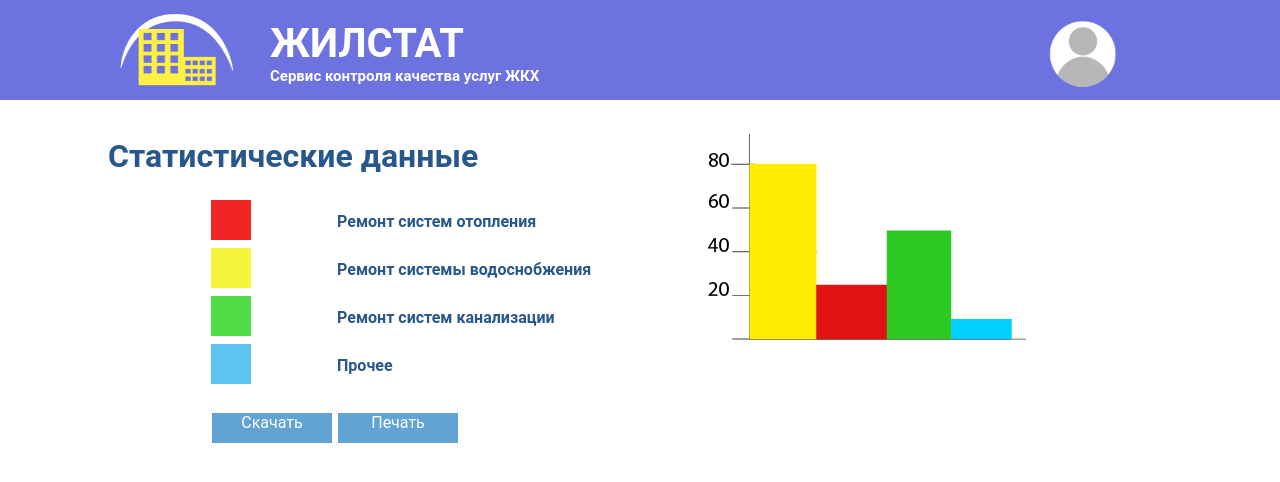
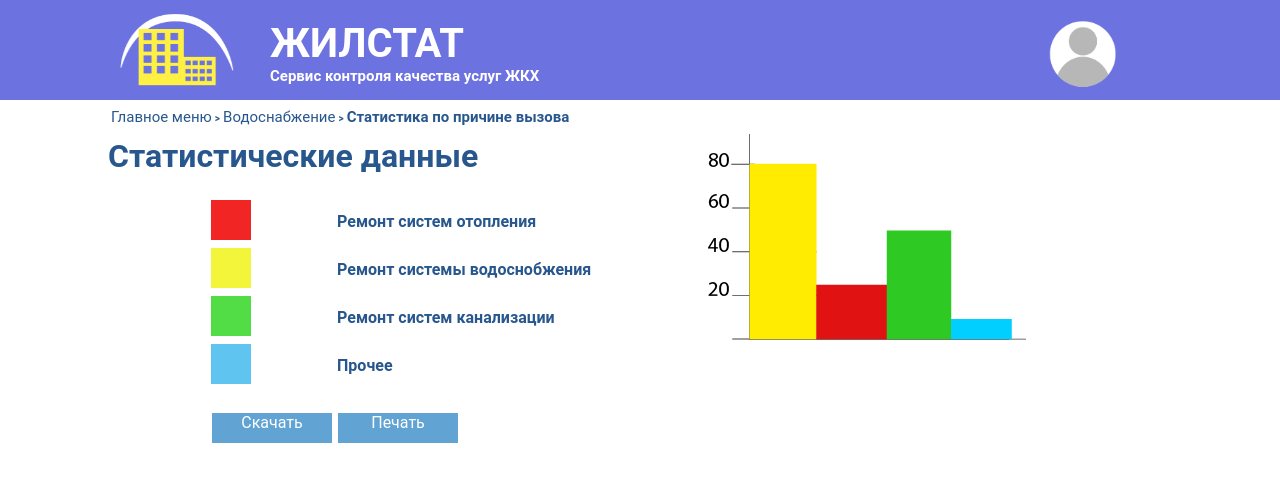
Before and after one commit to drestbm/hack_front, a Vue app: page /#/stat1 in a window 1280 px wide. Shown: the top 482 px of the page. Built offline with nearby package versions, Linux system fonts and the light colour scheme; what vue-resource would draw is missing.

Commit message:
add router

```diff
--- a/src/App.vue
+++ b/src/App.vue
@@ -17,11 +17,18 @@ export default {
     goMenu(){
       this.$router.push({name: "main"})
     },
+    goWater(){
+      this.$router.push({name: "water_supply"})
+    },
   }
 }
 </script>
 
 <style>
+a:hover{
+  cursor: pointer;
+  border-bottom: 2px dotted #28578E;
+}
 .logo{
   width: 12%;
   z-index: 1000;
--- a/src/components/Overhaul.vue
+++ b/src/components/Overhaul.vue
@@ -1,5 +1,10 @@
 <template>
   <div class="Main">
+    <div class="router">
+      <a class="point" @click="goMenu">Главное меню</a>
+      <h6 class="point"> > </h6>
+      <a class="point main-point">Капитальный ремонт</a>
+    </div>
     <div class="popup-cont" v-if="showModal" @click="showModal = false">
       <div class="popup">
         <h1>{{list[index].name}}</h1>
@@ -116,6 +121,9 @@ export default {
     }
   },
   methods: {
+    goMenu(){
+      this.$router.push({name: "main"})
+    },
     showPopUp(index){
       this.index=index
       this.showModal=true
@@ -128,7 +136,23 @@ export default {
 </script>
 
 <style scoped>
-
+.point {
+  display: inline-block;
+  margin-left: 3px;
+}
+#app > div.Main > div.router > a:nth-child(1):hover{
+  cursor: pointer;
+  border-bottom: 2px dotted #28578E;
+}
+.main-point{
+  font-weight: bold;
+}
+.router{
+  font-size: 15px;
+  margin: 80px 0 0 100px;
+  position: absolute;
+  top: 10px;
+}
 .circle{
   background-color:red;
   border-radius:100%;
--- a/src/components/Water_supply.vue
+++ b/src/components/Water_supply.vue
@@ -1,5 +1,10 @@
 <template>
   <div class="Main">
+    <div class="router">
+      <a class="point" @click="goMenu">Главное меню</a>
+      <h6 class="point"> > </h6>
+      <a class="point main-point">Водоснабжение</a>
+    </div>
     <div class="popup-cont" v-if="showModal" @click="showModal = false">
       <div class="popup">
         <h1>{{list[index].name}}</h1>
@@ -135,7 +140,27 @@ export default {
 </script>
 
 <style scoped>
-
+#app > div.Main > div.router > a:nth-child(1):hover{
+  cursor: pointer;
+  border-bottom: 2px dotted #28578E;
+}
+.point {
+  display: inline-block;
+  margin-left: 3px;
+}
+a.point:hover{
+  cursor: pointer;
+  border-bottom: 2px dotted #28578E;
+}
+.main-point{
+  font-weight: bold;
+}
+.router{
+  font-size: 15px;
+  margin: 80px 0 0 100px;
+  position: absolute;
+  top: 10px;
+}
 .circle{
   background-color:red;
   border-radius:100%;
--- a/src/components/diagram.vue
+++ b/src/components/diagram.vue
@@ -1,5 +1,12 @@
 <template>
   <div class="Main">
+    <div class="router">
+      <a class="point" @click="goMenu">Главное меню</a>
+      <h6 class="point"> > </h6>
+      <a class="point" @click="goWater">Водоснабжение</a>
+      <h6 class="point"> > </h6>
+      <a class="point main-point">Статистика по бюджету</a>
+    </div>
     <div class="left-block">
       <div class="left-title">
         <h1>Статистические данные</h1>
@@ -58,10 +65,36 @@
 <script>
 export default {
   name: 'Login',
+  methods: {
+    goWater(){
+      this.$router.push({name: "water_supply"})
+    },
+  },
 }
 </script>
 
 <style scoped>
+#app > div.Main > div.router > a:nth-child(1):hover{
+  cursor: pointer;
+  border-bottom: 2px dotted #28578E;
+}
+.point {
+  display: inline-block;
+  margin-left: 3px;
+}
+a.point:hover{
+  cursor: pointer;
+  border-bottom: 2px dotted #28578E;
+}
+.main-point{
+  font-weight: bold;
+}
+.router{
+  font-size: 15px;
+  margin: 80px 0 0 100px;
+  position: absolute;
+  top: 10px;
+}
 .activate{
   margin-top: 20px;
   border: 1px solid #fff;
--- a/src/components/diagram1.vue
+++ b/src/components/diagram1.vue
@@ -1,5 +1,12 @@
 <template>
   <div class="Main">
+    <div class="router">
+      <a class="point" @click="goMenu">Главное меню</a>
+      <h6 class="point"> > </h6>
+      <a class="point" @click="goWater">Водоснабжение</a>
+      <h6 class="point"> > </h6>
+      <a class="point main-point">Статистика по причине вызова</a>
+    </div>
     <div class="left-block">
       <div class="left-title">
         <h1>Статистические данные</h1>
@@ -58,10 +65,36 @@
 <script>
 export default {
   name: 'Login',
+  methods: {
+    goWater(){
+      this.$router.push({name: "water_supply"})
+    },
+  },
 }
 </script>
 
 <style scoped>
+#app > div.Main > div.router > a:nth-child(1):hover{
+  cursor: pointer;
+  border-bottom: 2px dotted #28578E;
+}
+.point {
+  display: inline-block;
+  margin-left: 3px;
+}
+a.point:hover{
+  cursor: pointer;
+  border-bottom: 2px dotted #28578E;
+}
+.main-point{
+  font-weight: bold;
+}
+.router{
+  font-size: 15px;
+  margin: 80px 0 0 100px;
+  position: absolute;
+  top: 10px;
+}
 .activate{
   margin-top: 20px;
   border: 1px solid #fff;
--- a/src/components/diagram2.vue
+++ b/src/components/diagram2.vue
@@ -1,5 +1,12 @@
 <template>
   <div class="Main">
+    <div class="router">
+      <a class="point" @click="goMenu">Главное меню</a>
+      <h6 class="point"> > </h6>
+      <a class="point" @click="goWater">Водоснабжение</a>
+      <h6 class="point"> > </h6>
+      <a class="point main-point">Статистика по времени работ</a>
+    </div>
     <div class="left-block">
       <div class="left-title">
         <h1>Статистические данные</h1>
@@ -59,10 +66,36 @@
 <script>
 export default {
   name: 'Login',
+  methods: {
+    goWater(){
+      this.$router.push({name: "water_supply"})
+    },
+  },
 }
 </script>
 
 <style scoped>
+#app > div.Main > div.router > a:nth-child(1):hover{
+  cursor: pointer;
+  border-bottom: 2px dotted #28578E;
+}
+.point {
+  display: inline-block;
+  margin-left: 3px;
+}
+a.point:hover{
+  cursor: pointer;
+  border-bottom: 2px dotted #28578E;
+}
+.main-point{
+  font-weight: bold;
+}
+.router{
+  font-size: 15px;
+  margin: 80px 0 0 100px;
+  position: absolute;
+  top: 10px;
+}
 .activate{
   margin-top: 20px;
   border: 1px solid #fff;
```
Also changed, not shown: 7 other files (tests, documents, lock files or other folders).
